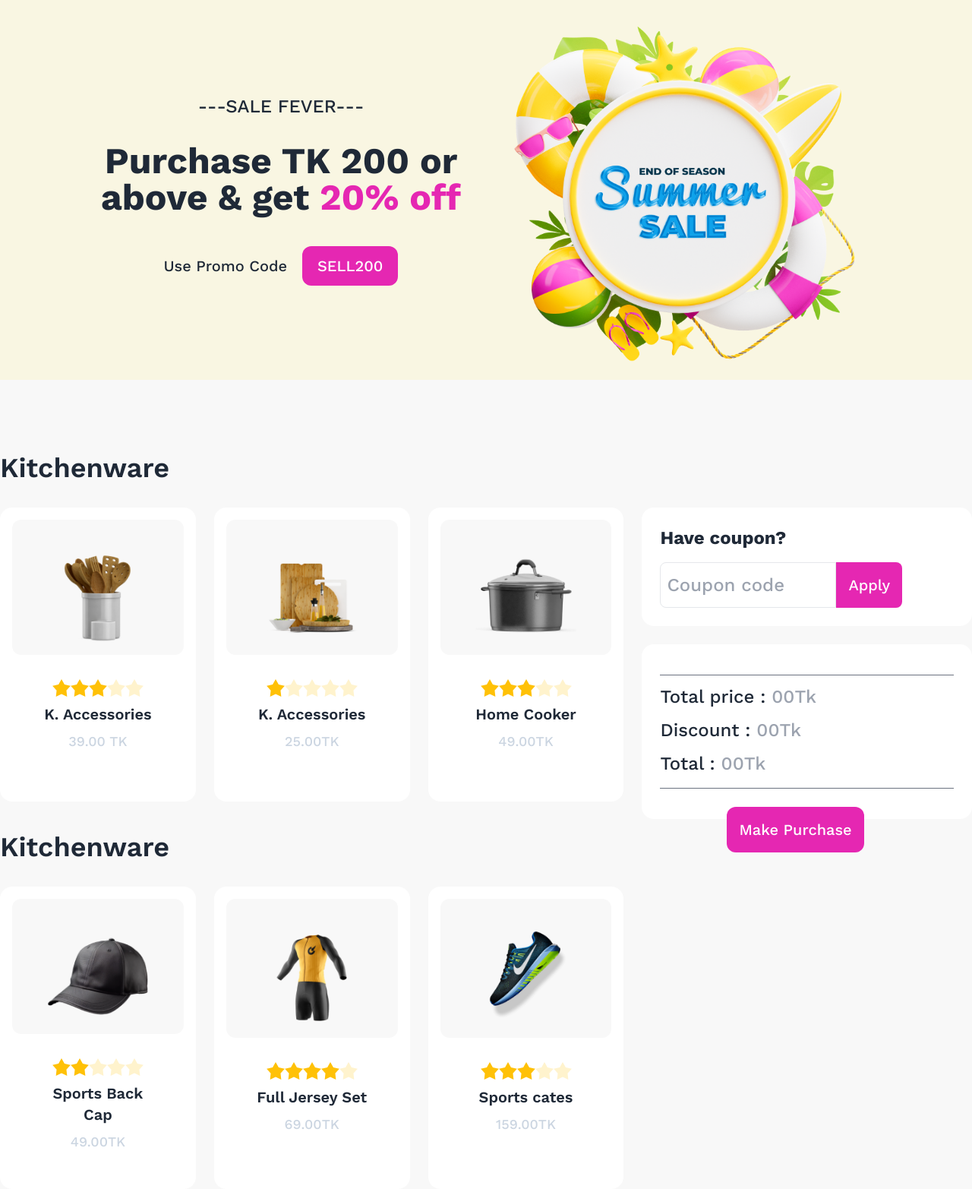
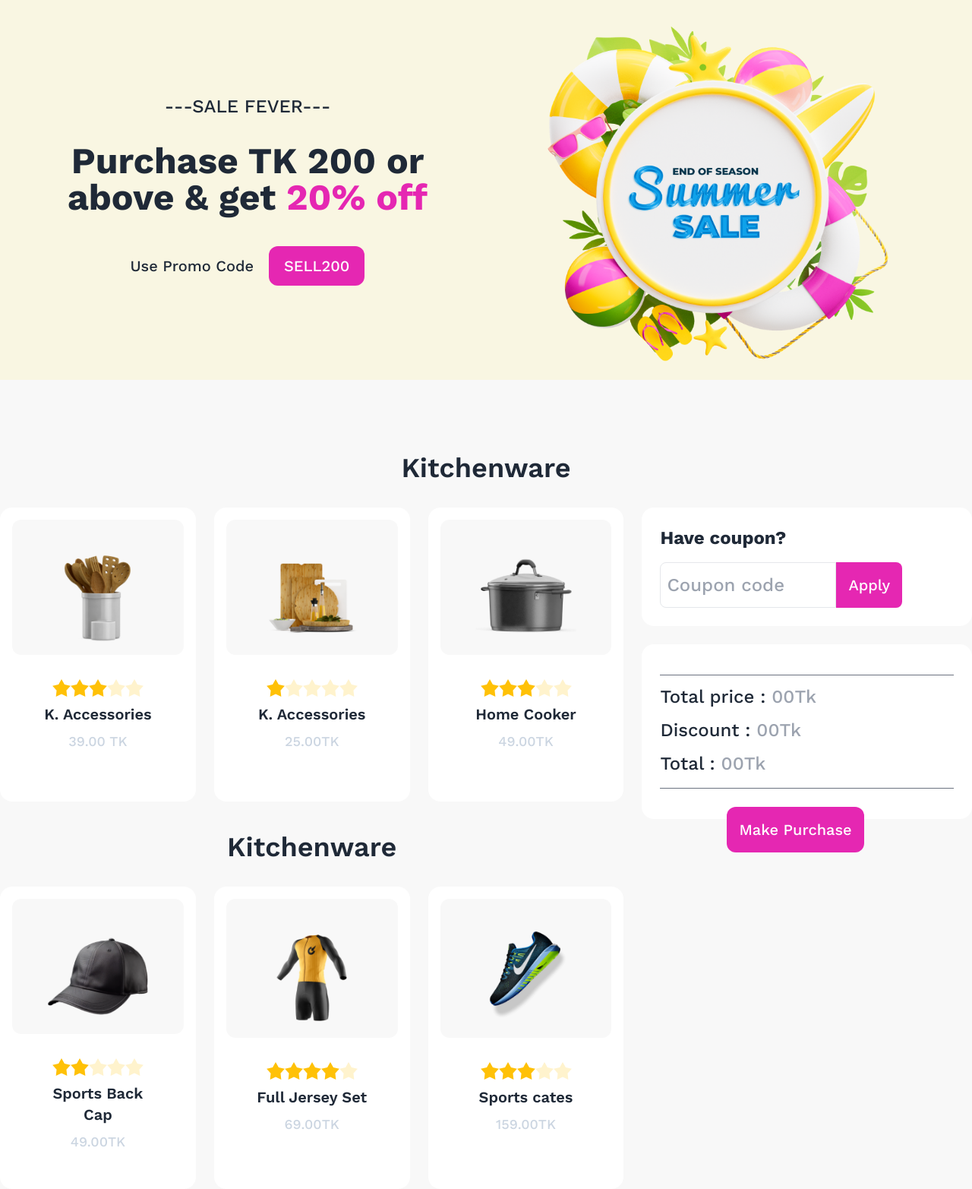
Before and after one commit to tuhinhossain123/assingment-5, a plain HTML site: page index.html in a window 1280 px wide. Shown: the whole page at 76% size. Drawn offline with nearby package versions, Linux system fonts and the light colour scheme.

Commit message:
last commit

```diff
--- a/index.html
+++ b/index.html
@@ -27,12 +27,12 @@
 <body>
   <header class="bg-[#F9F6E2]">
     <section>
-      <div class="flex flex-col lg:flex-row justify-center items-center lg:space-x-10">
+      <div class="flex flex-col lg:flex-row justify-center items-center lg:space-x-32">
         <div>
           <h3 class="text-2xl font-medium text-center mb-8">
             ---SALE FEVER---
           </h3>
-          <h1 class="text-5xl text-center font-bold mb-10">
+          <h1 class="text-3xl lg:text-5xl text-center font-bold mb-10">
             Purchase TK 200 or <br />
             above & get <span class="text-[#E527B2]">20% off</span>
           </h1>
@@ -50,9 +50,9 @@
     </section>
   </header>
 
-  <main class="sm:bg-none lg:bg-[#F8F8F8] pt-24">
+  <main class="bg-[#F8F8F8] pt-24">
     <section class="container mx-auto">
-      <h2 class="text-4xl font-semibold mb-8">Kitchenware</h2>
+      <h2 class="text-4xl text-center font-semibold mb-8">Kitchenware</h2>
       <div class="flex flex-col lg:flex-row gap-6">
         <div>
           <div class="grid sm:grid-cols-1 md:grid-cols-2 lg:grid-cols-3 gap-x-6 sm:gap-y-0 lg:gap-y-32">
@@ -116,7 +116,7 @@
           </div>
 
           <!-- second part -->
-          <h2 class="text-4xl font-semibold mb-8 lg:mt-10">Kitchenware</h2>
+          <h2 class="text-4xl text-center font-semibold mb-8 lg:mt-10">Kitchenware</h2>
           <div class="grid sm:grid-cols-1 md:grid-cols-2 lg:grid-cols-3 gap-x-6 sm:gap-y-0 lg:gap-y-32">
             <!-- card 4 -->
             <div onclick=" handleFourthCard()" id="" class="card bg-base-100 p-4">
```
